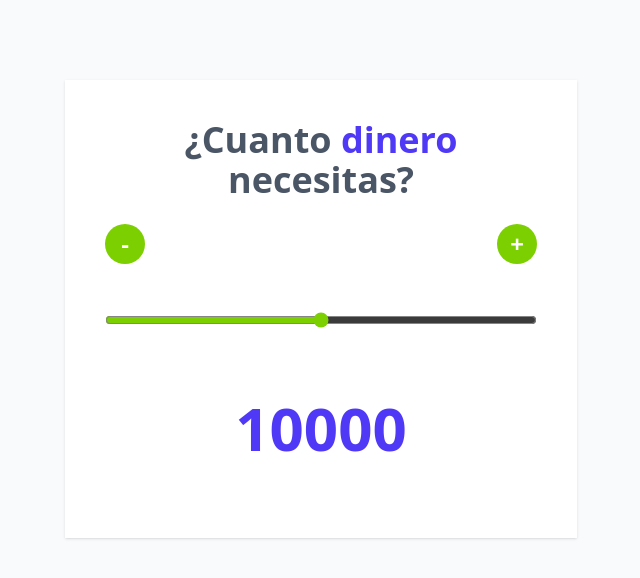
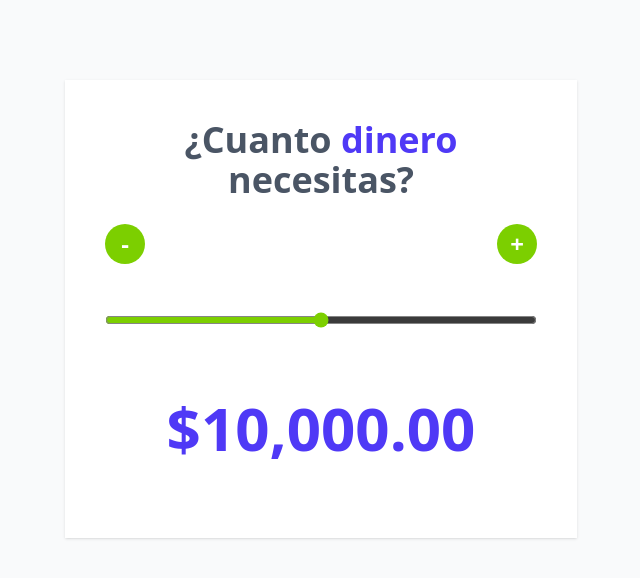
Before and after one commit to luks370/cotizador-prestamos-react, a React (Vite) app: page / in a window 1280 px wide. Shown: the top 578 px of the page, without its empty margins (319-959 px from the left). Built offline with nearby package versions, Linux system fonts and the light colour scheme.

Commit message:
se creo una carpeta helpers y un archivo .js donde guardaremos las funciones que podran ser importadas. Creamos la funcion para formatear dinero

```diff
--- a/src/App.jsx
+++ b/src/App.jsx
@@ -1,6 +1,7 @@
 import { useState } from "react"
 import Header from "./components/Header.jsx"
 import Button from "./components/Button.jsx"
+import {formatearDinero} from "./helpers/index.js" // como es .js con poner solo la carpeta es suficiente
 
 function App() {
   const [cantidad, setCantidad] = useState(10000); // hacemos destructuring de useState porque devuleve un arreglo
@@ -53,7 +54,9 @@ function App() {
       />
 
 
-      <p className="text-center font-extrabold my-10 text-indigo-600 text-6xl">{cantidad}</p>
+      <p className="text-center font-extrabold my-10 text-indigo-600 text-6xl">
+        {formatearDinero(cantidad)}
+      </p>
 
     </div>
   )
--- /dev/null
+++ b/src/helpers/index.js
@@ -0,0 +1,11 @@
+const formatearDinero = (valor) => {
+    const formatter = new Intl.NumberFormat("en-AR", {
+        style: "currency",
+        currency: "USD"
+    })
+    return formatter.format(valor)
+}
+
+export {
+    formatearDinero
+}
```
